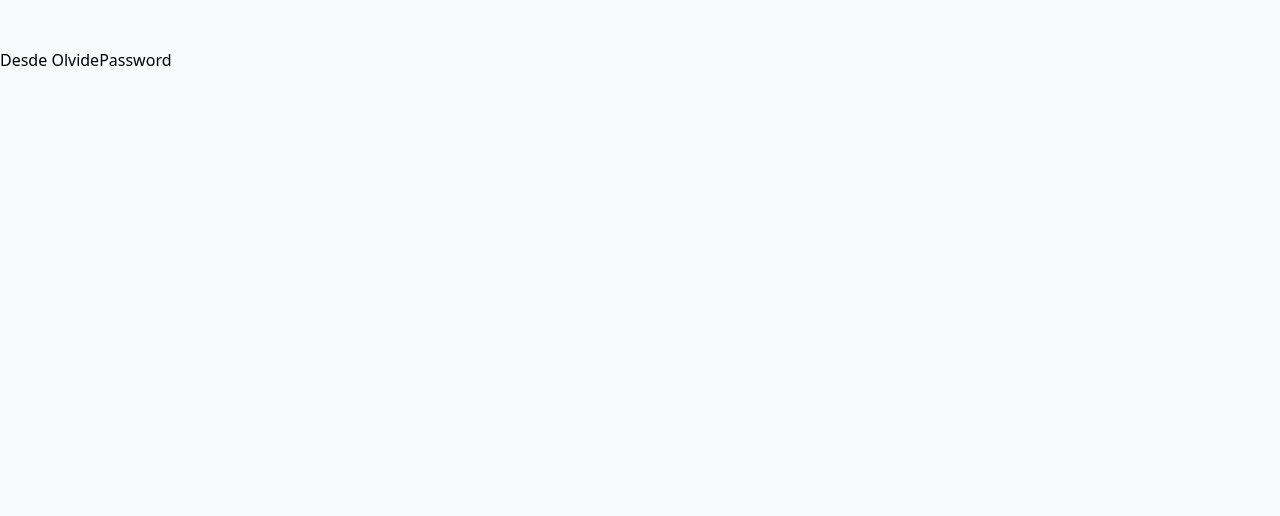
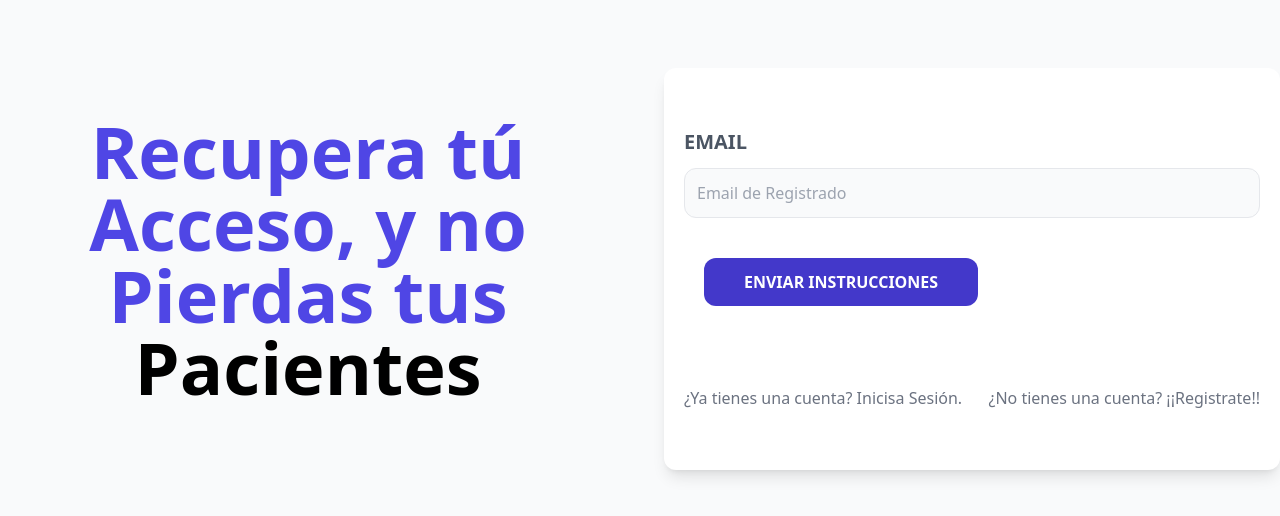
Before and after one commit to DavidMejiaBogota/AppAgendaVeteriG2C4, a React (Vite) app in the folder David/FullStackJS/frontend/: page /olvide-password in a window 1280 px wide. Shown: the top 516 px of the page. Built offline with nearby package versions, Linux system fonts and the light colour scheme.

Commit message:
se crea la página de olvidí mi password y se adicionan modificaciones en login y registrar

```diff
--- a/David/FullStackJS/frontend/src/paginas/Login.jsx
+++ b/David/FullStackJS/frontend/src/paginas/Login.jsx
@@ -46,10 +46,10 @@
 
         <nav className="mt-10 lg:flex lg:justify-between text-gray-500 mx-5">
           <Link
-            className="block text-center my-5"
+            className="block text-center my-5 text-gray-500"
             to="/registrar">¿No tienes una cuenta? ¡¡Registrate!!</Link>
           <Link
-            className="block text-center my-5"
+            className="block text-center my-5 text-gray-500"
             to="/olvide-password">Olvidé mi password</Link>
         </nav>
       </div>
--- a/David/FullStackJS/frontend/src/paginas/OlvidePassword.jsx
+++ b/David/FullStackJS/frontend/src/paginas/OlvidePassword.jsx
@@ -1,9 +1,47 @@
+import { Link } from 'react-router-dom'
+
 const OlvidePassword = () => {
   return (
     <>
-        <h1>Desde OlvidePassword</h1>
+      <div>
+        <h1 className="text-indigo-600 font-black text-7xl text-center it">
+           Recupera tú Acceso, y no Pierdas tus <span className="text-black ">Pacientes</span>
+        </h1>
+      </div>
+
+      <div className="mt-20 md:mt-5 shadow-lg px-5 py-10 rounded-xl bg-white">
+          <form>
+
+            <div className="my-5">
+              <label
+                className="uppercase text-gray-600 block text-xl font-bold"
+              >
+                Email
+              </label>
+              <input
+                type="email"
+                placeholder="Email de Registrado"
+                className="border w-full p-3 mt-3 bg-gray-50 rounded-xl"
+              />
+            </div>
+            <input
+              type="submit"
+              value="Enviar Instrucciones"
+              className="my-5 mx-5 px-10 py-3 bg-indigo-700 rounded-xl text-white uppercase font-bold hover:cursor-pointer hover:bg-indigo-800 md:w-auto"
+            />
+          </form>
+          <nav className="mt-10 lg:flex lg:justify-between">
+            <Link
+              className="'block text-center my-5 text-gray-500"
+              to="/">¿Ya tienes una cuenta? Inicisa Sesión.</Link>
+
+            <Link
+            className="block text-center my-5 text-gray-500"
+            to="/registrar">¿No tienes una cuenta? ¡¡Registrate!!</Link>
+          </nav>
+      </div>
     </>
   )
-}
+};
 
 export default OlvidePassword;
--- a/David/FullStackJS/frontend/src/paginas/Registrar.jsx
+++ b/David/FullStackJS/frontend/src/paginas/Registrar.jsx
@@ -70,7 +70,7 @@
 
             <input
               type="submit"
-              value="Iniciar Sesión"
+              value="Crear Cuenta"
               className="my-5 mx-5 px-10 py-3 bg-indigo-700 rounded-xl text-white uppercase font-bold hover:cursor-pointer hover:bg-indigo-800 md:w-auto"
             />
           </form>
```
